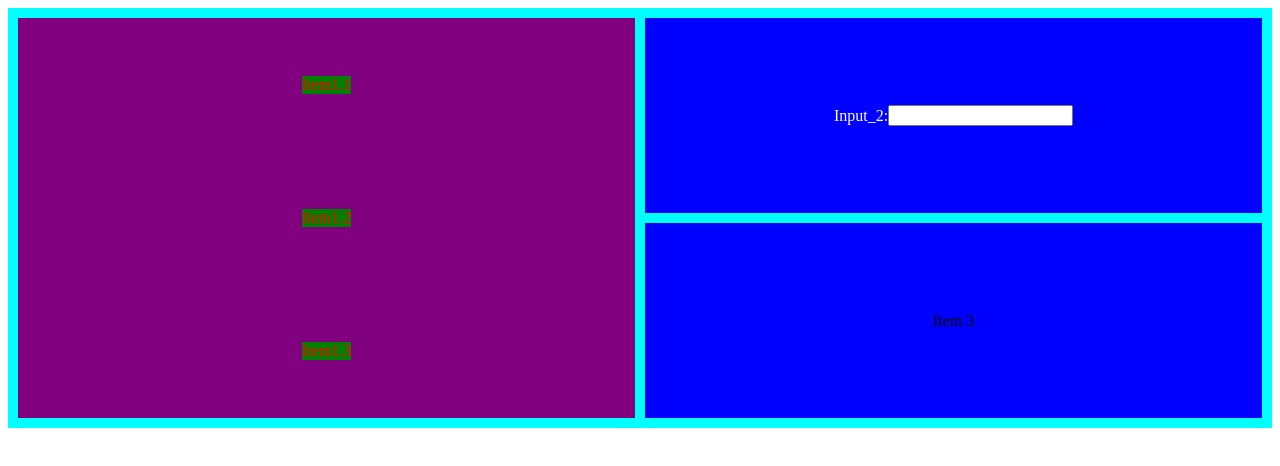
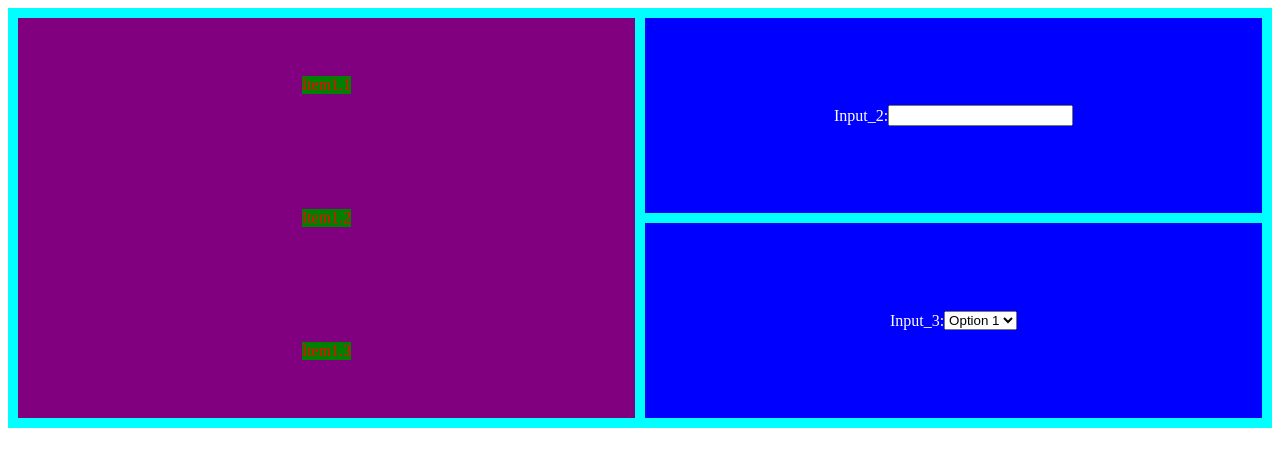
Before and after one commit to nima-nourinejad/css-design, a plain HTML site: page index.html in a window 1280 px wide. Drawn offline with Linux system fonts and the light colour scheme.

Commit message:
added dropdown

```diff
--- a/index.html
+++ b/index.html
@@ -14,12 +14,17 @@
 				<label for="input_2" style="color: white;">Input_2: </label>
 				<input type="text" id="input_2" list="options">
 				<datalist id="options">
-					<option value="a">
-					<option value="b">
+					<option value="a"></option>
+                <option value="b"></option>
 				</datalist>
 			</div>
-            <div class="grid_item_3">Item 3</div>
-
+            <div class="grid_item_3">
+				<label for="input_3" style="color: white;">Input_3:</label>
+				<select id="input_3">
+					<option value="Option 1">Option 1</option>
+                <option value="Option 2">Option 2</option>
+				</select>
+			</div>
 		</div>
 	</body>
 </html>
```
